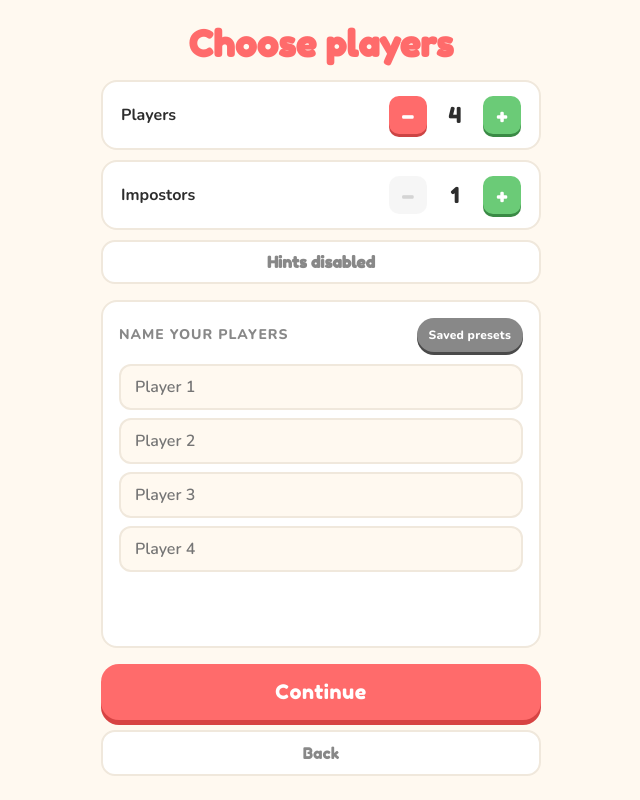
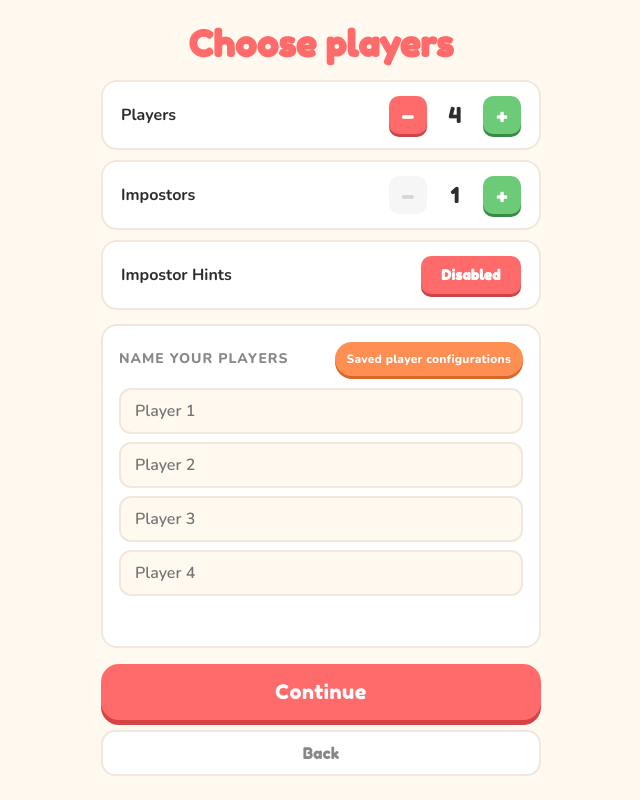
Before and after one commit to bommelin/impostor-game, a React (Vite) app: page / in a window 1280 px wide. Both pictures are taken after a click on the button "New Game". Shown: the whole page, without its empty margins (319-959 px from the left). Built offline with nearby package versions, Linux system fonts and the light colour scheme; the HTML template or start-up script is replaced by a standard one.

Commit message:
UI polish

```diff
--- a/src/App.jsx
+++ b/src/App.jsx
@@ -477,6 +477,39 @@ function Counter({ label, value, onDec, onInc, disableInc, disableDec }) {
           boxShadow: disableInc ? "none" : "0 3px 0 #3A8A45",
         }}>+</button>
       </div>
+    </div>
+  );
+}
+
+function ToggleCounter({ label, enabled, onToggle }) {
+  return (
+    <div style={{ display: "flex", alignItems: "center", justifyContent: "space-between",
+      background: "#FFF", borderRadius: 16, padding: "14px 18px",
+      border: `2px solid ${PALETTE.border}`, marginBottom: 10 }}>
+      <span style={{ fontWeight: 700, fontSize: 16 }}>{label}</span>
+      <button
+        type="button"
+        className="btn-pressable"
+        onClick={onToggle}
+        aria-pressed={enabled}
+        style={{
+          minWidth: 100,
+          height: 38,
+          borderRadius: 10,
+          padding: "0 12px",
+          background: enabled ? PALETTE.accent : PALETTE.primary,
+          color: "#FFF",
+          fontSize: 14,
+          fontWeight: 800,
+          display: "flex",
+          alignItems: "center",
+          justifyContent: "center",
+          boxShadow: enabled ? "0 3px 0 #3A8A45" : "0 3px 0 #CC4444",
+          letterSpacing: 0.2,
+        }}
+      >
+        {enabled ? "Enabled" : "Disabled"}
+      </button>
     </div>
   );
 }
@@ -889,24 +922,11 @@ function PlayersScreen({
           disableDec={k <= 1}
           disableInc={k >= n - 1}
         />
-        <button
-          type="button"
-          className="btn-pressable"
-          onClick={() => onHintsEnabledChange(!hintsEnabled)}
-          style={{
-            width: "100%",
-            borderRadius: 14,
-            border: `2px solid ${hintsEnabled ? PALETTE.blue : PALETTE.border}`,
-            background: hintsEnabled ? "#EAFBFA" : "#FFF",
-            color: hintsEnabled ? "#18857F" : PALETTE.muted,
-            padding: "10px 14px",
-            fontSize: 16,
-            fontWeight: 800,
-            marginBottom: 12,
-          }}
-        >
-          {hintsEnabled ? "Hints enabled" : "Hints disabled"}
-        </button>
+        <ToggleCounter
+          label="Impostor Hints"
+          enabled={hintsEnabled}
+          onToggle={() => onHintsEnabledChange(!hintsEnabled)}
+        />
         <div style={{
           background: "#FFF",
           borderRadius: 16,
@@ -937,15 +957,14 @@ function PlayersScreen({
               Name your players
             </p>
             <PillButton
-              color={PALETTE.muted}
+              color="#FF8E53"
               onClick={onOpenPresets}
               style={{
                 padding: "6px 12px",
                 fontSize: 12,
-                boxShadow: "0 3px 0 #4A4A4A",
               }}
             >
-              Saved presets
+              Saved player configurations
             </PillButton>
           </div>
           <div style={{
```
